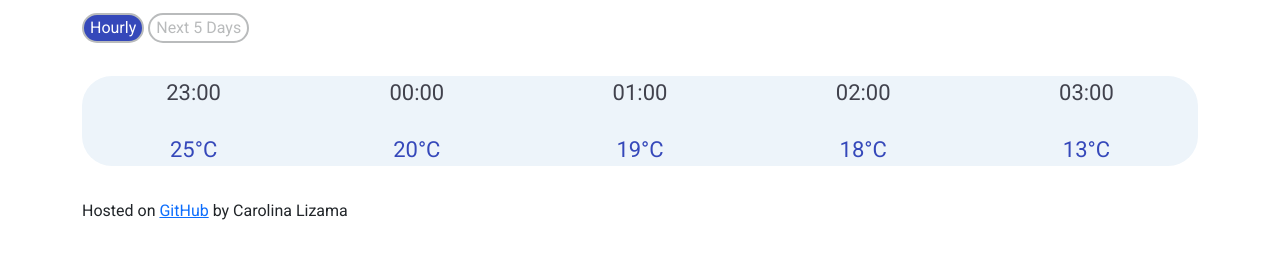
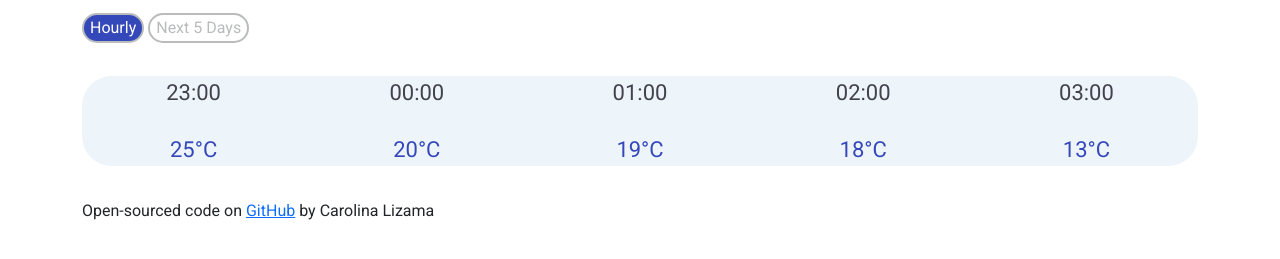
Before and after one commit to c-lizama/SheCodes-Project-Plus, a plain HTML site: page index.html in a window 1280 px wide. Shown: the part 457-716 px from the top of the page. Drawn offline with nearby package versions, Linux system fonts and the light colour scheme.

Commit message:
Changed copy to footer

```diff
--- a/index.html
+++ b/index.html
@@ -128,7 +128,7 @@
           </div>
         </div>
       </div>
-      <p> Hosted on <a href="https://github.com/c-lizama/SheCodes-Project-Plus">GitHub</a> by Carolina Lizama</p>
+      <p> Open-sourced code on <a href="https://github.com/c-lizama/SheCodes-Project-Plus">GitHub</a> by Carolina Lizama</p>
     </div>
     <script src="js-project.js"></script>
   </body>
```
